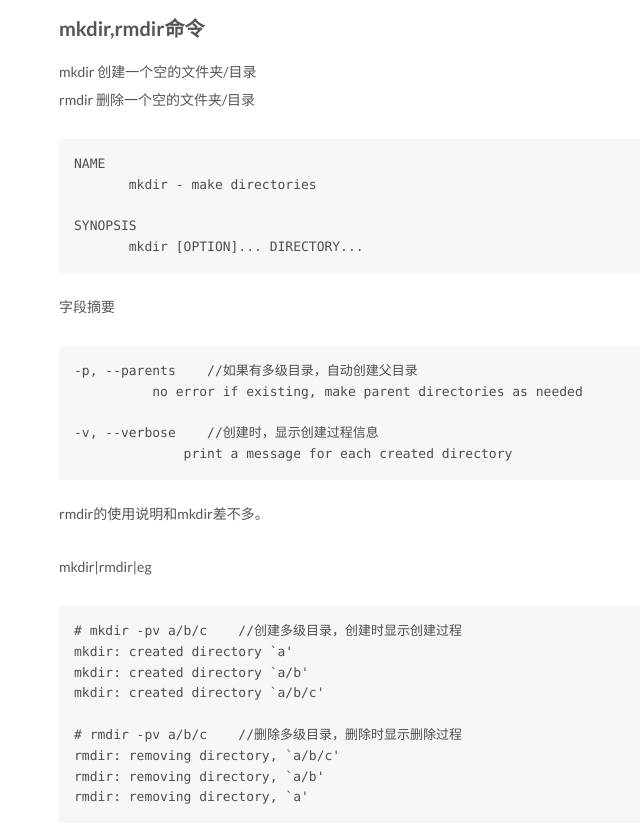
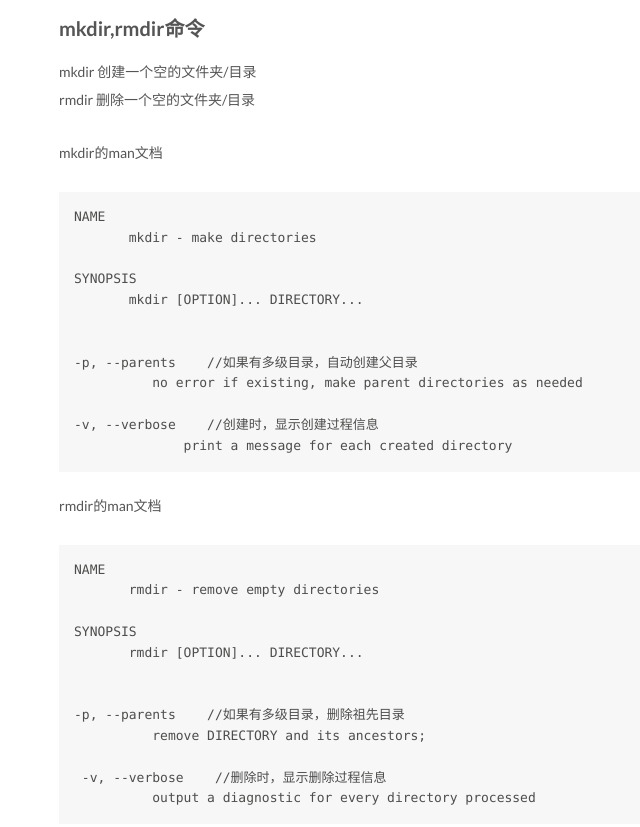
Before and after one commit to haimawudi/haimawudi.github.io, a plain HTML site: page 2016/04/14/Linux.brief/index.html in a window 1280 px wide. Shown: the part 7566-8393 px from the top of the page, without its empty margins (71-711 px from the left). Drawn offline with Linux system fonts and the light colour scheme; a script that the page names is missing.

Commit message:
Site updated: 2016-04-17 23:34:04

```diff
--- a/2016/04/14/Linux.brief/index.html
+++ b/2016/04/14/Linux.brief/index.html
@@ -90,7 +90,7 @@ Stallman：著名黑客，GNU创">
 linux重要人物Ken Thompson：C语言之父和Unix之父
 Dennis Ritchie：C语言之父和Unix之父
 Stallman：著名黑客，GNU创">
-<meta property="og:updated_time" content="2016-04-16T09:45:02.169Z">
+<meta property="og:updated_time" content="2016-04-17T15:33:05.350Z">
 <meta name="twitter:card" content="summary">
 <meta name="twitter:title" content="Linux入门">
 <meta name="twitter:description" content="Linux简介Linux就是一个操作系统，就像你多少已经了解的Windows（xp,7,8）和Max OS,至于操作系统是什么，就不用过多解释了,Linux是基于unix内核的操作系统。1991年由 Linus Torvalds 开发。
@@ -497,19 +497,33 @@ drwxr-xr-x. 2 root root 4096 Sep 23  2011 bin
 【释】当前登陆用户为root用户，家目录是/root
 </code></pre><hr>
 <h2 id="mkdir-rmdir命令"><a href="#mkdir-rmdir命令" class="headerlink" title="mkdir,rmdir命令"></a>mkdir,rmdir命令</h2><p>mkdir 创建一个空的文件夹/目录<br>rmdir 删除一个空的文件夹/目录</p>
+<p>mkdir的man文档</p>
 <pre><code>NAME
        mkdir - make directories
 
 SYNOPSIS
        mkdir [OPTION]... DIRECTORY...
-</code></pre><p>字段摘要</p>
-<pre><code>-p, --parents    //如果有多级目录，自动创建父目录
+
+
+-p, --parents    //如果有多级目录，自动创建父目录
           no error if existing, make parent directories as needed
 
 -v, --verbose    //创建时，显示创建过程信息
               print a message for each created directory
-</code></pre><p>rmdir的使用说明和mkdir差不多。</p>
-<p>mkdir|rmdir|eg</p>
+</code></pre><p>rmdir的man文档</p>
+<pre><code>NAME
+       rmdir - remove empty directories
+
+SYNOPSIS
+       rmdir [OPTION]... DIRECTORY...
+
+
+-p, --parents    //如果有多级目录，删除祖先目录
+          remove DIRECTORY and its ancestors;
+
+ -v, --verbose    //删除时，显示删除过程信息
+          output a diagnostic for every directory processed
+</code></pre><p>mkdir|rmdir|eg</p>
 <pre><code># mkdir -pv a/b/c    //创建多级目录，创建时显示创建过程
 mkdir: created directory `a&apos;
 mkdir: created directory `a/b&apos;
@@ -519,6 +533,20 @@ mkdir: created directory `a/b/c&apos;
 rmdir: removing directory, `a/b/c&apos;
 rmdir: removing directory, `a/b&apos;
 rmdir: removing directory, `a&apos;
+
+# mkdir -p a/b/c    //创建多级目录a/b/c
+# ls
+# mkdir a/d            //再创建 a/d
+# rmdir -p a/b/c    //删除多级目录，
+rmdir: failed to remove directory `a&apos;: Directory not empty    //提示删除a失败
+# ls -l                //发现，并没真正删除文件夹a,因为a中还有d文件夹
+drwxr-xr-x. 3 root root  4096 Apr 17 08:09 a
+# ls a
+d
+
+【释】**-p并不是递归删除**，可能很多人都觉得效果和递归一样，就直接下一个递归删除文件夹的定义。从最后一
+个案例看出，并不是递归删除。只要父目录中还有文件，父级目录将删除失败。Linux的man文档还是比较考究的，很
+准确，反而很多做技术的不喜欢阅读英文文档，总拿自己感觉作定论，最后以讹传讹了。
 </code></pre><hr>
 <h2 id="pwd-命令"><a href="#pwd-命令" class="headerlink" title="pwd 命令"></a>pwd 命令</h2><p>查看当前目录或位置</p>
 <pre><code>NAME
@@ -688,7 +716,8 @@ drwxr-xr-x. 2 root root  4096 Apr 13 21:07 Videos
 -rw-r--r--. 2 root root     0 Apr 16 01:27 viky.lin
 lrwxrwxrwx. 1 root root     9 Apr 16 01:29 viky.sy -&gt; vicky.txt //
 
-？？硬软链接给忘了，老师的图也好像没给？？
+【释】软连接就是windows中的快捷方式，大小比较小。删除文件本身时，软连接失效。
+    硬链接相当于对于源文件的复制，删除时互不影响。但编辑时，任意操纵一个，另外一个也会有相同改变。硬链接不能是目录。
 </code></pre><hr>
 <h2 id="rm指令"><a href="#rm指令" class="headerlink" title="rm指令"></a>rm指令</h2><p>删除文件，文件夹</p>
 <pre><code>NAME
--- a/css/main.css
+++ b/css/main.css
@@ -1534,7 +1534,7 @@ pre .javascript .function {
   width: 4px;
   height: 4px;
   border-radius: 50%;
-  background: #ffff0e;
+  background: #833960;
 }
 .links-of-blogroll {
   font-size: 13px;
```
Also changed, not shown: 2016/04/12/python.brief/index.html (+3 -3 lines), index.html (+34 -5 lines).
